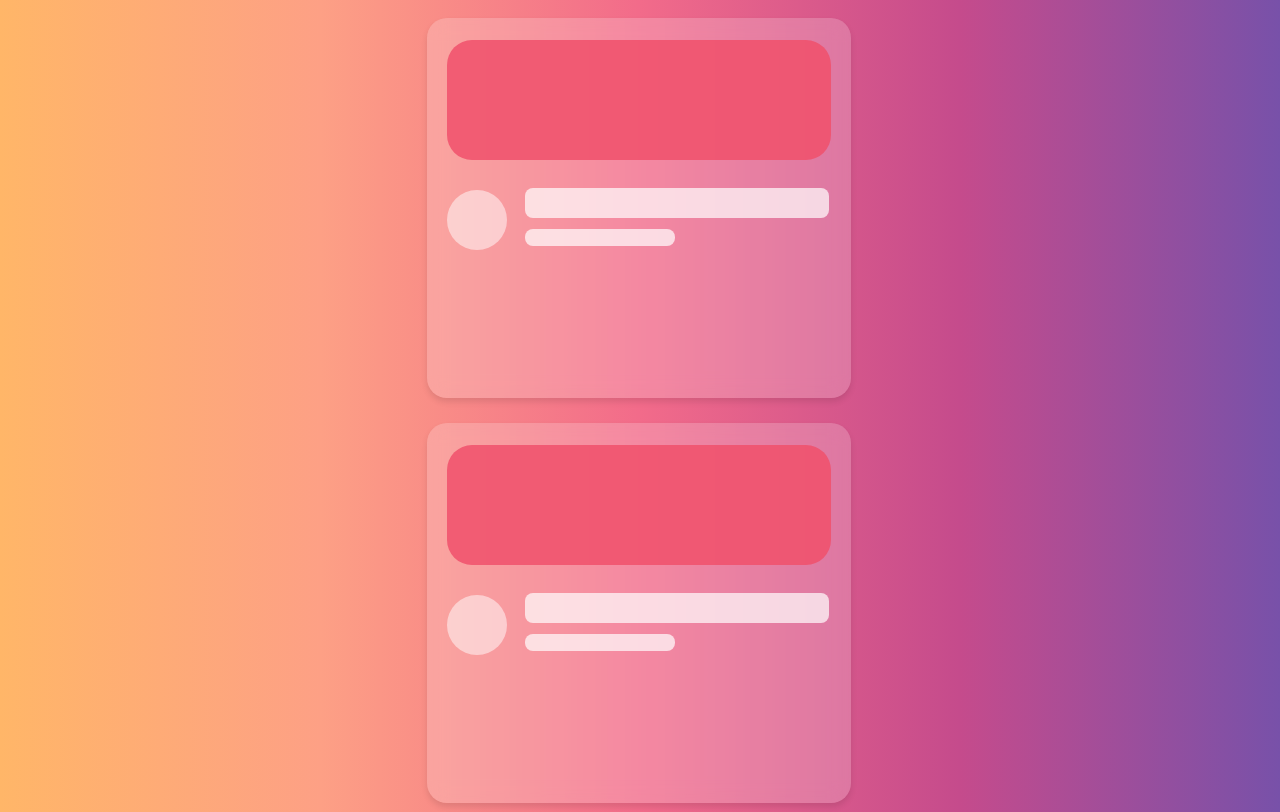
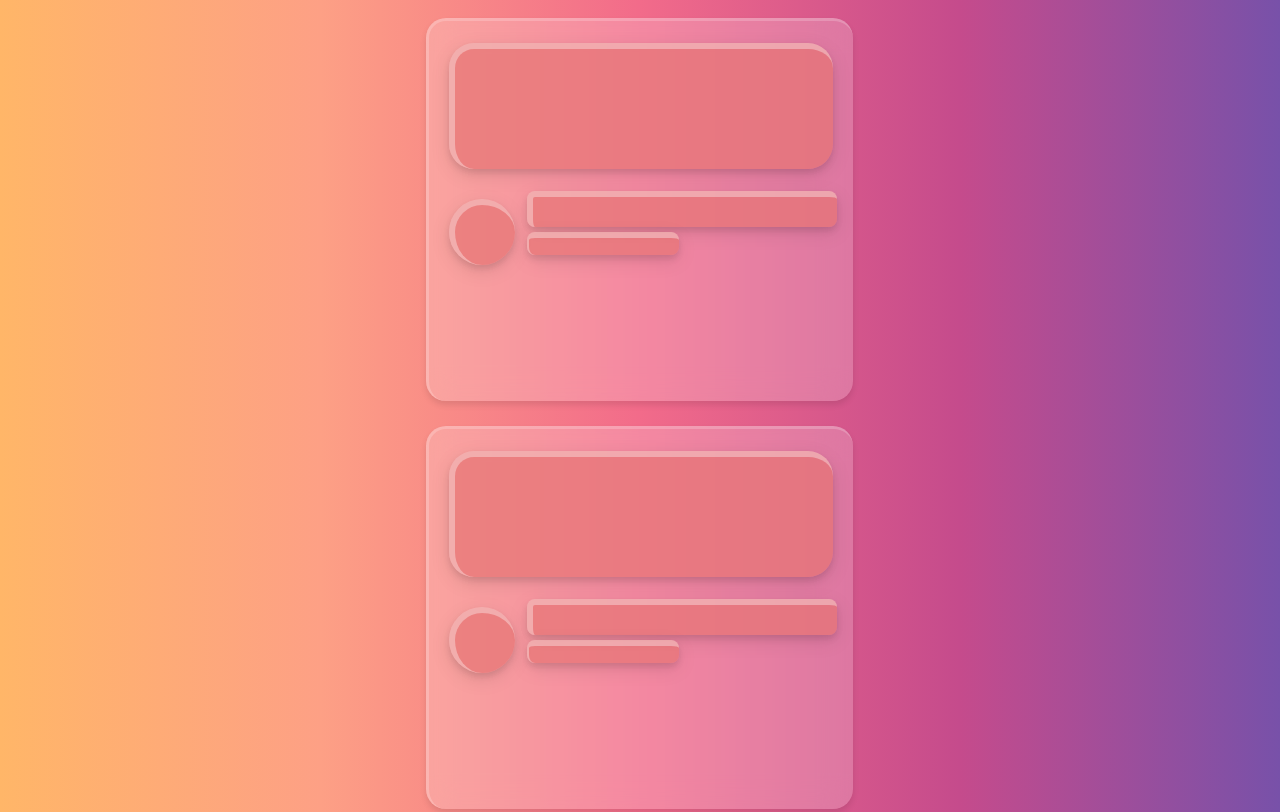
Before and after one commit to PrashamsaS28/HTML_CSS_JS, a plain HTML site: page index.html in a window 1280 px wide. Shown: the top 812 px of the page. Drawn offline with Linux system fonts and the light colour scheme.

Commit message:
implementation

```diff
--- a/index.html
+++ b/index.html
@@ -39,5 +39,7 @@
         <div class="component4"></div>
      </div>
 </div>
+
+<script src="script.js"></script>
 </body>
 </html>
--- a/script.js
+++ b/script.js
@@ -0,0 +1,13 @@
+const cards=document.querySelectorAll('.card');
+
+//Iterating over each card
+cards.forEach(card =>{
+    card.addEventListener('mouseover',()=>{  //adding mouseover event listener
+        card.style.transform='scale(1.1)';
+        card.style.transition='transform 0.3s';
+
+    card.addEventListener('mouseleave',()=>{  //adding mouseleave event listener
+        card.style.transform='scale(1)';
+    })
+    })
+})
--- a/style.css
+++ b/style.css
@@ -10,6 +10,8 @@
         width: 35%;
         gap:25px;
         padding: 10px;
+        justify-content: space-around;
+
 
     }
 
@@ -17,24 +19,33 @@
     .card{
 
         background: rgba(255, 255,255,0.2);
-        backdrop-filter: blur(10px);
+        backdrop-filter: blur(15px);
+        border-left: 3px solid rgba(252, 252, 252, 0.201);
+        border-top: 3px solid rgba(252, 252, 252, 0.201);
         border-radius: 20px;
         padding: 20px;
         width: 384px;
+        transition: transform 0.3s ease,z-index 0.3s ease;
         box-shadow: 0 4px 6px rgba(0,0,0,0.1);
+
         display: flex;
         flex-direction: column;
         gap: 15px;
         color: white;
         height: 340px;
+
     }
 
     .component1{
         position: relative;
         height: 120px;
-        background-color: rgba(240, 81, 107, 0.852);
+        background-color: rgba(230, 116, 116, 0.7);
         border-radius: 25px;
         margin-top: 2px;
+        border-left: 6px solid rgba(255, 255, 255, 0.356);
+        border-top: 6px solid rgba(255, 255, 255, 0.356);
+        box-shadow: 0 4px 6px rgba(0,0,0,0.1),
+        0 6px 20px rgba(0,0,0,0.1);
     }
 
 
@@ -44,7 +55,11 @@
         height:60px;
         margin-top: 15px;
         border-radius: 50%;
-        background-color: rgba(255,255,255,0.5);
+        background-color: rgba(230, 116, 116, 0.7);
+        border-left: 6px solid rgba(255, 255, 255, 0.356);
+        border-top: 6px solid rgba(255, 255, 255, 0.356);
+        box-shadow: 0 4px 6px rgba(0,0,0,0.1),
+        0 6px 20px rgba(0,0,0,0.1);
     }
 
     .component3{
@@ -52,10 +67,14 @@
         display: inline-flex;
         height: 30px;
         width: 304px;
-        background-color: rgba(255,255,255,0.7);
+        background-color: rgba(230, 116, 116, 0.7);
         border-radius: 8px;
       margin-top: 150px;
       margin-left: 78px;
+      border-left: 6px solid rgba(255, 255, 255, 0.356);
+        border-top: 6px solid rgba(255, 255, 255, 0.356);
+        box-shadow: 0 4px 6px rgba(0,0,0,0.1),
+        0 6px 20px rgba(0,0,0,0.1);
     }
 
 
@@ -67,9 +86,12 @@
         display: inline-flex;
         height: 17px;
         width: 150px;
-        background-color: rgba(255,255,255,0.7);
+        background-color: rgba(230, 116, 116, 0.7);
         border-radius: 8px;
       margin-top: 191px;
       margin-left: 78px;
-
+      border-left: 2px solid rgba(255, 255, 255, 0.356);
+        border-top: 6px solid rgba(255, 255, 255, 0.356);
+        box-shadow: 0 4px 6px rgba(0,0,0,0.1),
+        0 6px 20px rgba(0,0,0,0.1);
     }
```
